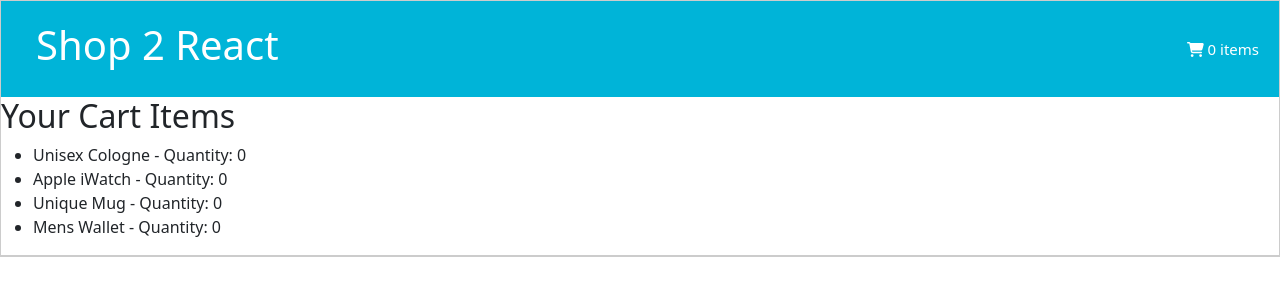
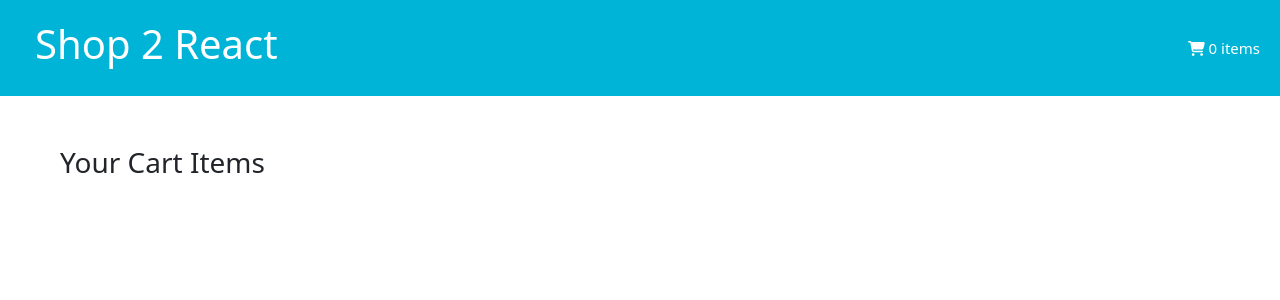
Before and after one commit to iffydopsqueen/full-stack-web-dev-wk-2, a React (Create React App) app in the folder Day 3/shopcart/: page /cart in a window 1280 px wide. Shown: the top 300 px of the page. Built offline with nearby package versions, Linux system fonts and the light colour scheme.

Commit message:
Styled the carts page

```diff
--- a/Day 3/shopcart/src/cart.js
+++ b/Day 3/shopcart/src/cart.js
@@ -1,14 +1,22 @@
 import React from "react";
 
 const Cart = ({ products }) => {
+
+    // Filter out products with quantity value 0 or below
+    const cartItems = products.filter(product => product.value > 0);
+
     return (
         <div>
-           <h2 className="cart-heading">Your Cart Items</h2>
+           <h3 className="cart-heading">Your Cart Items</h3>
             <div className="cart">
                 <ul>
-                    {products.map((product) => (
-                        <li key={product.id}>
-                            {product.desc} - Quantity: {product.value}
+                    {cartItems.map((product) => (
+                        <li key={product.id} className="cart-item">
+                            <img src={product.image} alt={product.desc} className="cart-item-image" />
+                            <div className="cart-item-description">
+                                {product.desc}
+                            </div>
+                            <span className="cart-item-quantity">Quantity: {product.value}</span>
                         </li>
                     ))}
                 </ul>
--- a/Day 3/shopcart/src/styles.css
+++ b/Day 3/shopcart/src/styles.css
@@ -1,7 +1,3 @@
-#root {
-    border: 1px solid #ccc;
-}
-
 .App-header {
     background-color: #00b4d8;
     color: #fff;
@@ -67,6 +63,40 @@ h1 {
     font-size: 12px;
 }
 
-.cart {
-    border-bottom: 1px solid #ccc;
+.cart-heading {
+    margin-top: 50px;
+    margin-left: 60px;
 }
+
+.cart-item {
+    display: flex;
+    flex-direction: column;
+    align-items: flex-start;
+    border: 0.1px solid rgba(128, 128, 128, 0.2);
+    margin-left: 30px;
+    width: 70%;
+    position: relative;
+}
+
+.cart-item-image {
+    width: 100px;
+    margin-right: 20px;
+    margin-left: 10px;
+    margin-top: 20px;
+    margin-bottom: 5px;
+}
+
+.cart-item-description {
+    font-size: 12px;
+    margin-left: 20px;
+    margin-bottom: 10px;
+}
+
+.cart-item-quantity {
+    font-size: 12px;
+    font-weight: bold;
+    position: absolute;
+    right: 0;
+    top: 40%;
+    left: 25%;
+}
```
